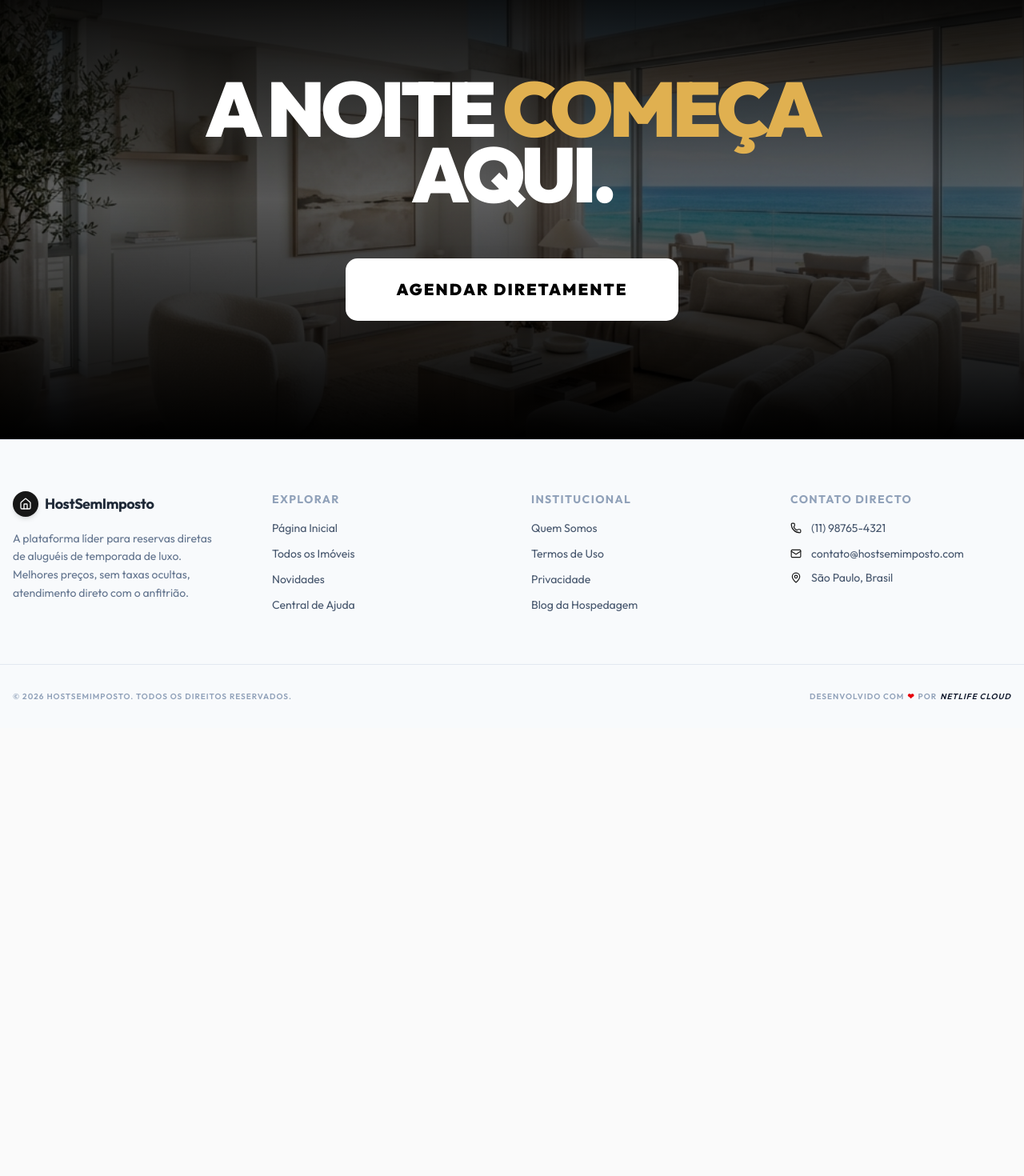
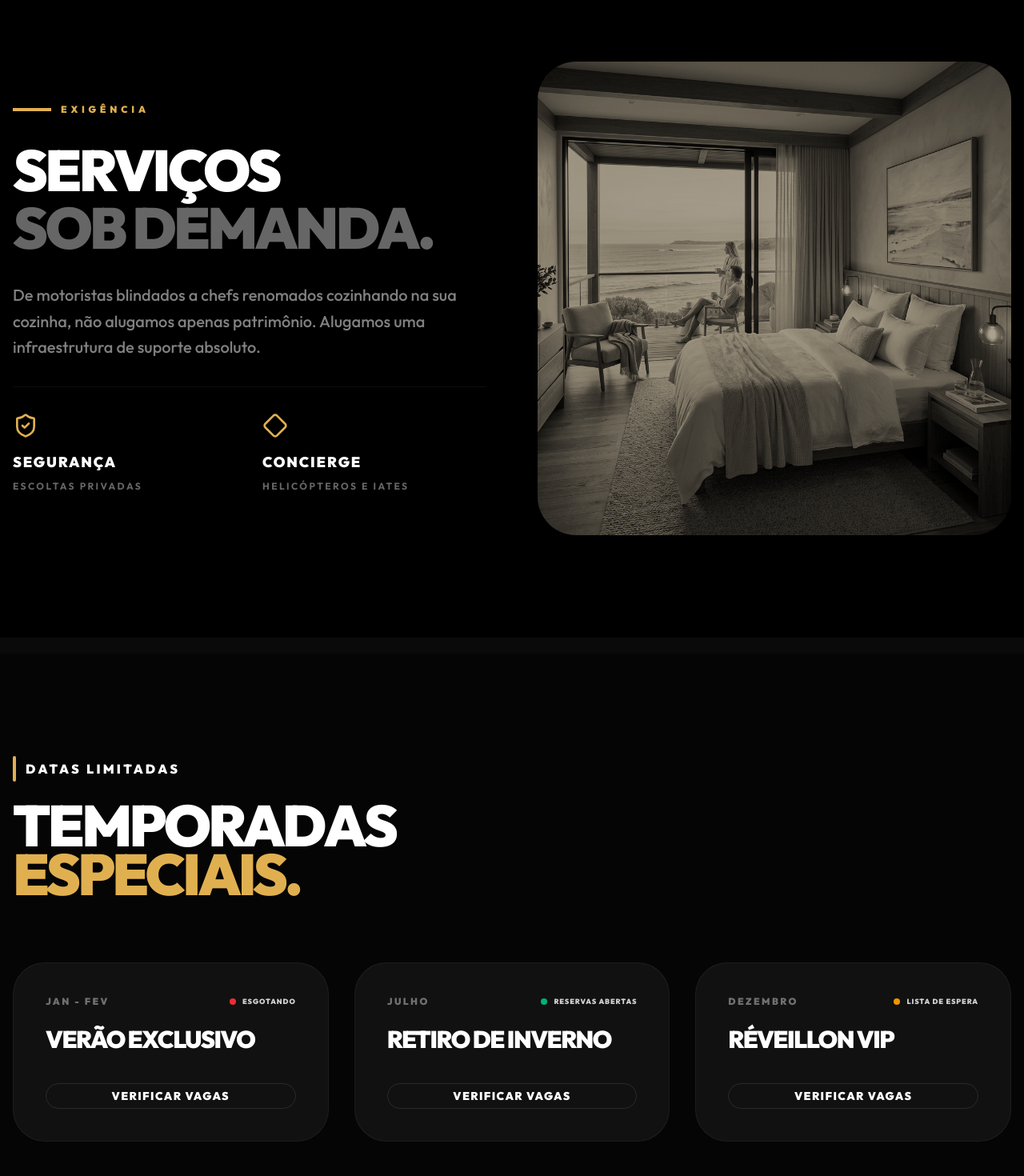
Before and after one commit to NetLife-Dev/HSI, a Next.js app: page / in a window 1280 px wide. Shown: the part 1840-3310 px from the top of the page at 80% size. Before the commit the page ends 2750 px from the top, so only its background shows below. Built offline with nearby package versions, Linux system fonts and the light colour scheme; no server answers; the database is empty.

Commit message:
feat: added concierge and promo blocks to homepage, and fully migrated admin dashboard layout to GTA 6 semantic dark style

```diff
--- a/package.json
+++ b/package.json
@@ -45,7 +45,7 @@
     "node-ical": "^0.21.0",
     "postgres": "^3.4.8",
     "react": "19.1.0",
-    "react-day-picker": "^9.14.0",
+    "react-day-picker": "8.10.1",
     "react-dom": "19.1.0",
     "react-dropzone": "^15.0.0",
     "react-hook-form": "^7.72.1",
--- a/src/app/(public)/imovel/[slug]/PropertyContent.tsx
+++ b/src/app/(public)/imovel/[slug]/PropertyContent.tsx
@@ -17,7 +17,7 @@ import { Badge } from '@/components/ui/badge'
 
 export function PropertyContent({ property }: { property: any }) {
   const images = property.images || []
-  const heroImage = images[0]?.url || ''
+  const heroImage = images[0]?.url || '/images/mock/exterior.png'
 
   return (
     <div className="bg-black mix-blend-normal overflow-hidden select-none text-white">
@@ -86,19 +86,20 @@ export function PropertyContent({ property }: { property: any }) {
               </div>
 
               {/* Feature Image */}
-              {images[1] && (
-                 <div className="relative aspect-[4/5] w-full overflow-hidden rounded-sm group">
-                    <img src={images[1].url} className="w-full h-full object-cover group-hover:scale-105 transition-transform duration-1000 grayscale hover:grayscale-0" />
-                 </div>
-              )}
+              <div className="relative aspect-[4/5] w-full overflow-hidden rounded-sm group">
+                 <img src={images[1]?.url || '/images/mock/bedroom.png'} className="w-full h-full object-cover group-hover:scale-105 transition-transform duration-1000 grayscale hover:grayscale-0" alt="Interior" />
+              </div>
            </div>
         </div>
       </section>
 
       {/* 3. CINEMATIC FULL BLEED IMAGES WITH OVERLAYS */}
-      {images.slice(2, 4).map((img: any, i: number) => (
+      {[
+        images[2]?.url || '/images/mock/living.png',
+        images[3]?.url || '/images/mock/outdoor.png'
+      ].map((imgUrl: string, i: number) => (
          <section key={i} className="relative h-[80vh] w-full border-t-[20px] border-black">
-            <img src={img.url} className="w-full h-full object-cover opacity-70" />
+            <img src={imgUrl} className="w-full h-full object-cover opacity-70" alt={`Highlight ${i+1}`} />
             <div className="absolute inset-0 bg-gradient-to-r from-black/80 via-black/20 to-transparent flex items-center">
                <div className="container mx-auto px-4 max-w-6xl">
                   <h3 className="text-5xl md:text-8xl font-black uppercase tracking-tighter text-white max-w-2xl leading-[0.85]">
--- a/src/app/(public)/page.tsx
+++ b/src/app/(public)/page.tsx
@@ -96,6 +96,93 @@ export default async function HomePage() {
          </div>
       </section>
 
+      {/* Premium Concierge Services */}
+      <section className="py-32 bg-black relative z-20 border-b-[20px] border-[#0a0a0a]">
+         <div className="container mx-auto px-4 max-w-7xl">
+            <div className="grid grid-cols-1 md:grid-cols-2 gap-16 items-center">
+               <div className="space-y-8">
+                  <div className="flex items-center gap-3">
+                     <div className="w-12 h-1 bg-accent" />
+                     <span className="text-accent uppercase tracking-[0.4em] font-black text-xs">Exigência</span>
+                  </div>
+                  <h2 className="text-5xl md:text-7xl font-black uppercase tracking-tighter leading-none">
+                     Serviços <br /><span className="text-white/40">Sob Demanda.</span>
+                  </h2>
+                  <p className="text-xl text-white/50 leading-relaxed font-medium">
+                     De motoristas blindados a chefs renomados cozinhando na sua cozinha, não alugamos apenas patrimônio. Alugamos uma infraestrutura de suporte absoluto.
+                  </p>
+
+                  <div className="grid grid-cols-2 gap-8 pt-8 border-t border-white/5">
+                     <div className="space-y-2">
+                        <ShieldCheck size={32} className="text-accent" />
+                        <h4 className="text-lg font-black uppercase tracking-widest mt-4">Segurança</h4>
+                        <p className="text-xs text-white/40 font-bold uppercase tracking-[0.2em]">Escoltas Privadas</p>
+                     </div>
+                     <div className="space-y-2">
+                        <Diamond size={32} className="text-accent" />
+                        <h4 className="text-lg font-black uppercase tracking-widest mt-4">Concierge</h4>
+                        <p className="text-xs text-white/40 font-bold uppercase tracking-[0.2em]">Helicópteros e Iates</p>
+                     </div>
+                  </div>
+               </div>
+
+               <div className="relative aspect-square w-full rounded-[3rem] overflow-hidden group">
+                  <Image
+                     src="/images/mock/bedroom.png"
+                     className="w-full h-full object-cover grayscale opacity-60 group-hover:grayscale-0 group-hover:scale-105 transition-all duration-[2s]"
+                     alt="Premium Service"
+                     fill
+                  />
+                  <div className="absolute inset-0 bg-accent/20 mix-blend-overlay" />
+               </div>
+            </div>
+         </div>
+      </section>
+
+      {/* Promotional Seasons & Availability React Effects */}
+      <section className="py-32 bg-[#050505] relative z-20 border-b-[20px] border-[#0a0a0a]">
+         <div className="container mx-auto px-4 max-w-7xl">
+            <div className="flex flex-col md:flex-row justify-between items-end gap-8 mb-20">
+               <div className="space-y-6">
+                  <div className="flex items-center gap-3">
+                     <div className="w-1 h-8 bg-accent rounded-full" />
+                     <span className="text-white uppercase tracking-[0.2em] font-black">Datas Limitadas</span>
+                  </div>
+                  <h2 className="text-5xl md:text-7xl font-black tracking-tighter uppercase leading-[0.85] text-white">
+                    Temporadas <br /><span className="text-accent">Especiais.</span>
+                  </h2>
+               </div>
+            </div>
+
+            <div className="grid grid-cols-1 md:grid-cols-3 gap-8">
+               {[
+                  { title: "Verão Exclusivo", date: "Jan - Fev", status: "Esgotando", color: "bg-red-500" },
+                  { title: "Retiro de Inverno", date: "Julho", status: "Reservas Abertas", color: "bg-emerald-500" },
+                  { title: "Réveillon VIP", date: "Dezembro", status: "Lista de Espera", color: "bg-amber-500" }
+               ].map((season, i) => (
+                  <div key={i} className="group relative bg-[#111] p-10 rounded-[2.5rem] border border-white/5 overflow-hidden hover:border-accent transition-all duration-500">
+                     <div className="absolute top-0 right-0 p-8 opacity-0 group-hover:opacity-10 transition-opacity">
+                        <Sparkles size={120} className="text-accent" />
+                     </div>
+                     <div className="space-y-6 relative z-10">
+                        <div className="flex items-center justify-between">
+                           <span className="text-xs font-black uppercase tracking-[0.2em] text-white/40">{season.date}</span>
+                           <div className="flex items-center gap-2">
+                              <span className={`w-2 h-2 rounded-full animate-pulse ${season.color}`} />
+                              <span className="text-[9px] font-black uppercase tracking-widest text-white/80">{season.status}</span>
+                           </div>
+                        </div>
+                        <h3 className="text-3xl font-black uppercase tracking-tighter leading-none">{season.title}</h3>
+                        <Button variant="outline" className="w-full mt-4 bg-transparent border border-white/10 text-white hover:bg-accent hover:text-black hover:border-accent uppercase font-black tracking-widest">
+                           Verificar Vagas
+                        </Button>
+                     </div>
+                  </div>
+               ))}
+            </div>
+         </div>
+      </section>
+
       {/* Immersive CTA */}
       <section className="h-[70vh] min-h-[600px] relative overflow-hidden flex items-center justify-center">
          <div className="absolute inset-0 z-0">
--- a/src/components/admin/AdminLayout.tsx
+++ b/src/components/admin/AdminLayout.tsx
@@ -12,14 +12,14 @@ interface AdminLayoutProps {
 
 export function AdminLayout({ children, session }: AdminLayoutProps) {
   return (
-    <div className="flex h-screen overflow-hidden bg-[var(--color-background)]">
+    <div className="flex h-screen overflow-hidden bg-black text-white selection:bg-accent selection:text-black">
       {/* Sidebar — desktop only */}
       <Sidebar session={session} />
 
       {/* Main content area */}
       <div className="flex flex-1 flex-col overflow-hidden">
         <Header session={session} />
-        <main className="flex-1 overflow-y-auto p-6">
+        <main className="flex-1 overflow-y-auto p-6 bg-[#050505] rounded-tl-3xl border-t border-l border-white/10 mt-2">
           {children}
         </main>
       </div>
--- a/src/components/public/PropertyCard.tsx
+++ b/src/components/public/PropertyCard.tsx
@@ -9,7 +9,7 @@ interface PropertyCardProps {
 }
 
 export function PropertyCard({ property }: PropertyCardProps) {
-  const coverImage = property.images?.[0]?.url || '/images/placeholder.jpg'
+  const coverImage = property.images?.[0]?.url || '/images/mock/exterior.png'
 
   return (
     <div className="group relative bg-[#111] rounded-[2.5rem] p-3 border border-white/5 shadow-2xl hover:shadow-accent/10 transition-all duration-500 overflow-hidden">
--- a/src/components/ui/calendar.tsx
+++ b/src/components/ui/calendar.tsx
@@ -3,7 +3,7 @@
 import * as React from "react"
 import { ChevronLeft, ChevronRight } from "lucide-react"
 import { DayPicker } from "react-day-picker"
-import "react-day-picker/style.css"
+import "react-day-picker/dist/style.css"
 
 import { cn } from "@/lib/utils"
 import { buttonVariants } from "@/components/ui/button"
@@ -55,12 +55,8 @@ function Calendar({
         ...classNames,
       }}
       components={{
-        Chevron: ({ ...props }) => {
-          if (props.orientation === 'left') {
-            return <ChevronLeft className="h-4 w-4" />
-          }
-          return <ChevronRight className="h-4 w-4" />
-        }
+        IconLeft: ({ ...props }) => <ChevronLeft className="h-4 w-4" />,
+        IconRight: ({ ...props }) => <ChevronRight className="h-4 w-4" />,
       }}
       {...props}
     />
```
Also changed, not shown: src/components/admin/Header.tsx (+42 -40 lines), src/components/admin/Sidebar.tsx (+20 -21 lines), 1 other file (tests, documents, lock files or other folders).
